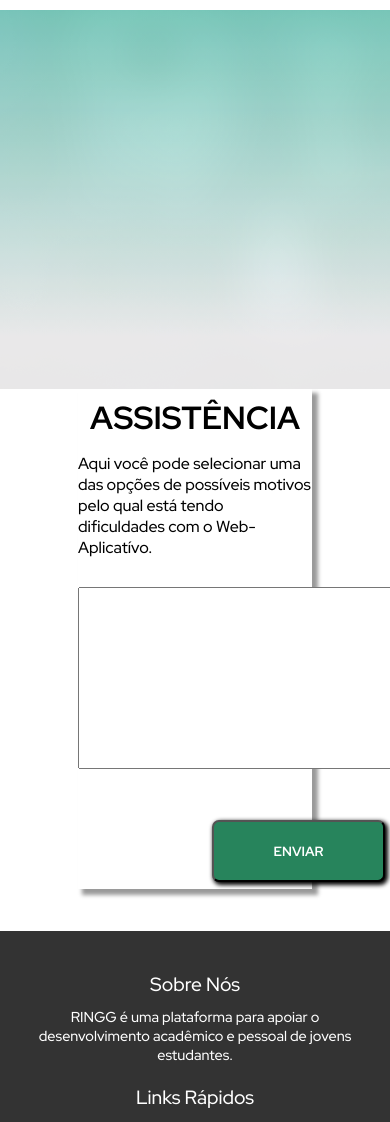
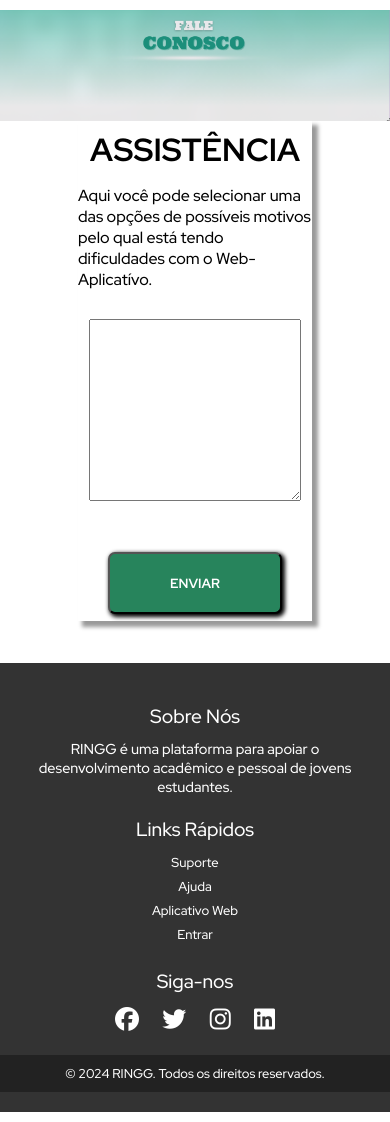
Before and after one commit to Ricz124/RINGG2, a PHP site: page /quemsomos.html in a window 390 px wide; the page is wider, and only the part inside the window is pictured. Shown: the part 80-1202 px from the top of that part. Run offline with PHP 8.4, Linux system fonts and the light colour scheme; some libraries are stand-ins or nearby versions.

Commit message:
pag Assist responsiva

```diff
--- a/css/QmSomospag.css
+++ b/css/QmSomospag.css
@@ -85,6 +85,16 @@ form{
   gap: 15px;
 }
 
+.ass-form{
+  display: flex;
+  justify-content: center;
+  align-items: center;
+}
+
+textarea{
+  width: 90%;
+}
+
 .enviar{
   padding: 20px 60px 20px 60px;
   color: white;
@@ -101,7 +111,7 @@ form{
 
 .banner-nosco img{
   display: flex;
-
+  width: 100%;
 }
 
 
```
